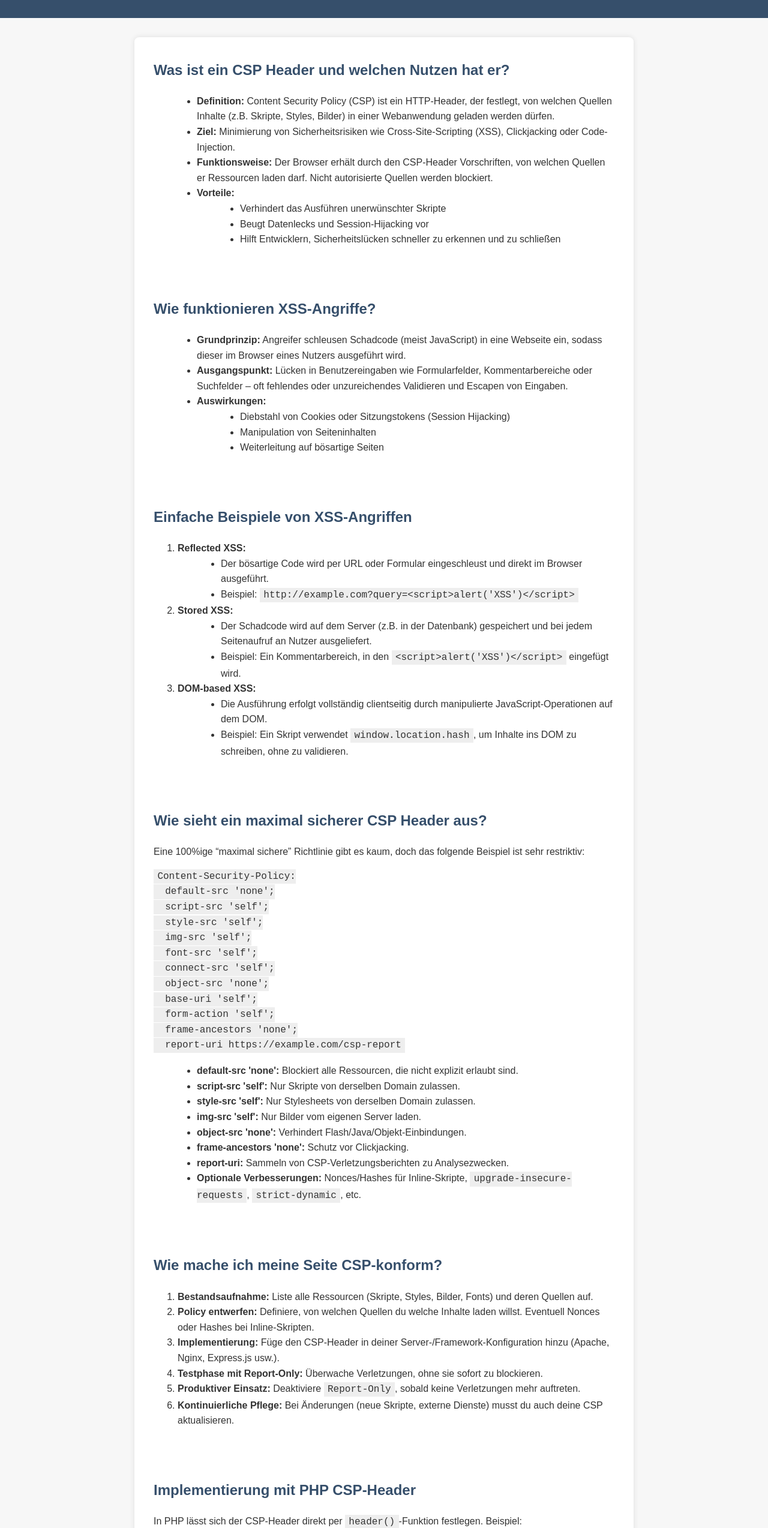
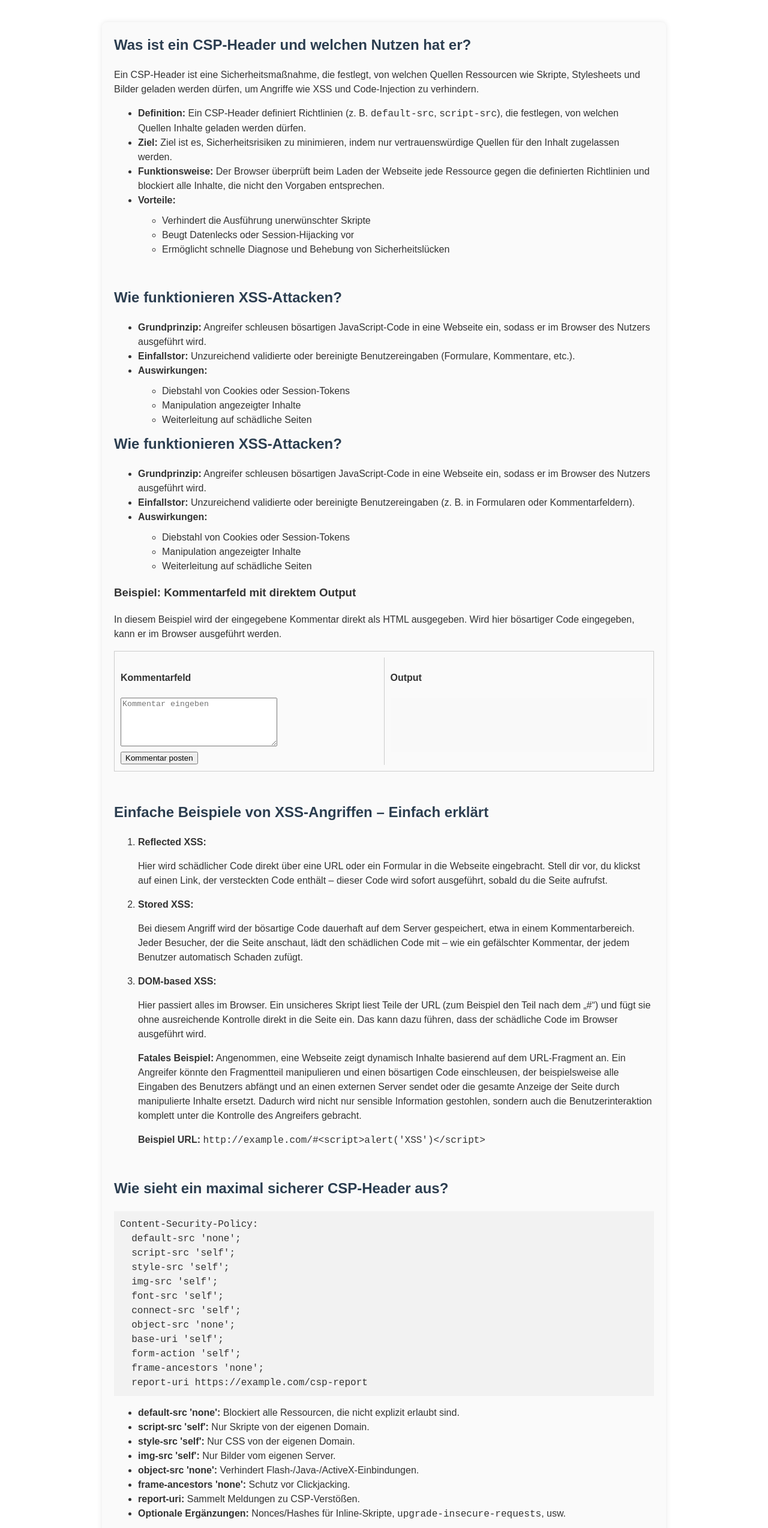
Before and after one commit to rijhof/how-to-csp-wordpress, a plain HTML site: page index.html in a window 1280 px wide. Shown: the part 91-2638 px from the top of the page at 60% size. Drawn offline with Linux system fonts and the light colour scheme.

Commit message:
core(): add content

```diff
--- a/index.html
+++ b/index.html
@@ -2,135 +2,137 @@
 <html lang="de">
 <head>
     <meta charset="UTF-8" />
-    <title>Content Security Policy (CSP) - Einführung</title>
-    <style>
-        /* Grundlegendes, leichtes Styling */
-        body {
-            margin: 0;
-            font-family: Arial, sans-serif;
-            background-color: #f7f7f7;
-            color: #333;
-            line-height: 1.6;
-        }
-
-        header {
-            background-color: #364f6b;
-            color: #fff;
-            padding: 1rem;
-            text-align: center;
-        }
-
-        main {
-            max-width: 800px;
-            margin: 2rem auto;
-            padding: 0 1rem;
-            background-color: #fff;
-            border-radius: 8px;
-            box-shadow: 0 0 10px rgba(0,0,0,0.1);
-        }
-
-        h1, h2 {
-            color: #364f6b;
-        }
-
-        h1 {
-            margin-top: 0;
-            padding-top: 1rem;
-            text-align: center;
-        }
-
-        section {
-            margin: 1rem 0;
-            padding: 1rem;
-        }
-
-        ul {
-            list-style-type: disc;
-            margin-left: 2rem;
-        }
-
-        code {
-            background-color: #eee;
-            padding: 0.2rem 0.4rem;
-            font-family: "Courier New", monospace;
-        }
-
-        footer {
-            text-align: center;
-            padding: 1rem;
-            color: #666;
-        }
-    </style>
+    <title>Content Security Policy (CSP) - Übersicht</title>
+    <link rel="stylesheet" href="style.css" />
 </head>
 <body>
 
+<!-- Optionaler Sticky Header (falls gewünscht) -->
 <header>
-    <h1>Content Security Policy (CSP) - Einführung</h1>
+    <h1>Content Security Policy (CSP) - Übersicht</h1>
 </header>
 
-<main>
-    <!-- Was ist ein CSP Header und welchen Nutzen hat es? -->
+<main class="content-box">
+    <!-- Alle Bereiche werden direkt angezeigt, ohne Buttons oder Animationen -->
+
     <section>
-        <h2>Was ist ein CSP Header und welchen Nutzen hat er?</h2>
+        <h2>Was ist ein CSP-Header und welchen Nutzen hat er?</h2>
+        <p>
+            Ein CSP-Header ist eine Sicherheitsmaßnahme, die festlegt, von welchen Quellen Ressourcen wie Skripte, Stylesheets und Bilder geladen werden dürfen, um Angriffe wie XSS und Code-Injection zu verhindern.
+        </p>
         <ul>
-            <li><strong>Definition:</strong> Content Security Policy (CSP) ist ein HTTP-Header, der festlegt, von welchen Quellen Inhalte (z.B. Skripte, Styles, Bilder) in einer Webanwendung geladen werden dürfen.</li>
-            <li><strong>Ziel:</strong> Minimierung von Sicherheitsrisiken wie Cross-Site-Scripting (XSS), Clickjacking oder Code-Injection.</li>
-            <li><strong>Funktionsweise:</strong> Der Browser erhält durch den CSP-Header Vorschriften, von welchen Quellen er Ressourcen laden darf. Nicht autorisierte Quellen werden blockiert.</li>
-            <li><strong>Vorteile:</strong>
+            <li>
+                <strong>Definition:</strong> Ein CSP-Header definiert Richtlinien (z. B. <code>default-src</code>, <code>script-src</code>), die festlegen, von welchen Quellen Inhalte geladen werden dürfen.
+            </li>
+            <li>
+                <strong>Ziel:</strong> Ziel ist es, Sicherheitsrisiken zu minimieren, indem nur vertrauenswürdige Quellen für den Inhalt zugelassen werden.
+            </li>
+            <li>
+                <strong>Funktionsweise:</strong> Der Browser überprüft beim Laden der Webseite jede Ressource gegen die definierten Richtlinien und blockiert alle Inhalte, die nicht den Vorgaben entsprechen.
+            </li>
+            <li>
+                <strong>Vorteile:</strong>
                 <ul>
-                    <li>Verhindert das Ausführen unerwünschter Skripte</li>
-                    <li>Beugt Datenlecks und Session-Hijacking vor</li>
-                    <li>Hilft Entwicklern, Sicherheitslücken schneller zu erkennen und zu schließen</li>
+                    <li>Verhindert die Ausführung unerwünschter Skripte</li>
+                    <li>Beugt Datenlecks oder Session-Hijacking vor</li>
+                    <li>Ermöglicht schnelle Diagnose und Behebung von Sicherheitslücken</li>
                 </ul>
             </li>
         </ul>
     </section>
 
-    <!-- Wie funktionieren XSS Attacks? -->
     <section>
-        <h2>Wie funktionieren XSS-Angriffe?</h2>
+        <h2>Wie funktionieren XSS-Attacken?</h2>
         <ul>
-            <li><strong>Grundprinzip:</strong> Angreifer schleusen Schadcode (meist JavaScript) in eine Webseite ein, sodass dieser im Browser eines Nutzers ausgeführt wird.</li>
-            <li><strong>Ausgangspunkt:</strong> Lücken in Benutzereingaben wie Formularfelder, Kommentarbereiche oder Suchfelder – oft fehlendes oder unzureichendes Validieren und Escapen von Eingaben.</li>
+            <li><strong>Grundprinzip:</strong> Angreifer schleusen bösartigen JavaScript-Code in eine Webseite ein, sodass er im Browser des Nutzers ausgeführt wird.</li>
+            <li><strong>Einfallstor:</strong> Unzureichend validierte oder bereinigte Benutzereingaben (Formulare, Kommentare, etc.).</li>
             <li><strong>Auswirkungen:</strong>
                 <ul>
-                    <li>Diebstahl von Cookies oder Sitzungstokens (Session Hijacking)</li>
-                    <li>Manipulation von Seiteninhalten</li>
-                    <li>Weiterleitung auf bösartige Seiten</li>
+                    <li>Diebstahl von Cookies oder Session-Tokens</li>
+                    <li>Manipulation angezeigter Inhalte</li>
+                    <li>Weiterleitung auf schädliche Seiten</li>
                 </ul>
             </li>
         </ul>
+
+        <section>
+            <h2>Wie funktionieren XSS-Attacken?</h2>
+            <ul>
+                <li>
+                    <strong>Grundprinzip:</strong> Angreifer schleusen bösartigen JavaScript-Code in eine Webseite ein, sodass er im Browser des Nutzers ausgeführt wird.
+                </li>
+                <li>
+                    <strong>Einfallstor:</strong> Unzureichend validierte oder bereinigte Benutzereingaben (z. B. in Formularen oder Kommentarfeldern).
+                </li>
+                <li>
+                    <strong>Auswirkungen:</strong>
+                    <ul>
+                        <li>Diebstahl von Cookies oder Session-Tokens</li>
+                        <li>Manipulation angezeigter Inhalte</li>
+                        <li>Weiterleitung auf schädliche Seiten</li>
+                    </ul>
+                </li>
+            </ul>
+            <h3>Beispiel: Kommentarfeld mit direktem Output</h3>
+            <p>
+                In diesem Beispiel wird der eingegebene Kommentar direkt als HTML ausgegeben. Wird hier bösartiger Code eingegeben, kann er im Browser ausgeführt werden.
+            </p>
+            <div style="display: flex; border: 1px solid #ccc; padding: 10px;">
+                <div style="flex: 1; padding-right: 10px;">
+                    <h4>Kommentarfeld</h4>
+                    <textarea id="commentInput" rows="5" cols="30" placeholder="Kommentar eingeben"></textarea>
+                    <br>
+                    <button onclick="postComment()">Kommentar posten</button>
+                </div>
+                <div style="flex: 1; padding-left: 10px; border-left: 1px solid #ccc;">
+                    <h4>Output</h4>
+                    <div id="commentOutput" style="min-height: 80px; background: #f9f9f9; padding: 5px;"></div>
+                </div>
+            </div>
+            <script>
+                function postComment() {
+                    var comment = document.getElementById('commentInput').value;
+                    // UNSICHER: Direkte Ausgabe von Benutzereingaben ohne Filterung!
+                    document.getElementById('commentOutput').innerHTML = comment;
+                }
+            </script>
+        </section>
+
+
     </section>
 
-    <!-- Einfache Beispiele von XSS-Attacken -->
     <section>
-        <h2>Einfache Beispiele von XSS-Angriffen</h2>
+        <h2>Einfache Beispiele von XSS-Angriffen – Einfach erklärt</h2>
         <ol>
-            <li><strong>Reflected XSS:</strong>
-                <ul>
-                    <li>Der bösartige Code wird per URL oder Formular eingeschleust und direkt im Browser ausgeführt.</li>
-                    <li>Beispiel: <code>http://example.com?query=&lt;script&gt;alert('XSS')&lt;/script&gt;</code></li>
-                </ul>
+            <li>
+                <strong>Reflected XSS:</strong>
+                <p>
+                    Hier wird schädlicher Code direkt über eine URL oder ein Formular in die Webseite eingebracht. Stell dir vor, du klickst auf einen Link, der versteckten Code enthält – dieser Code wird sofort ausgeführt, sobald du die Seite aufrufst.
+                </p>
             </li>
-            <li><strong>Stored XSS:</strong>
-                <ul>
-                    <li>Der Schadcode wird auf dem Server (z.B. in der Datenbank) gespeichert und bei jedem Seitenaufruf an Nutzer ausgeliefert.</li>
-                    <li>Beispiel: Ein Kommentarbereich, in den <code>&lt;script&gt;alert('XSS')&lt;/script&gt;</code> eingefügt wird.</li>
-                </ul>
+            <li>
+                <strong>Stored XSS:</strong>
+                <p>
+                    Bei diesem Angriff wird der bösartige Code dauerhaft auf dem Server gespeichert, etwa in einem Kommentarbereich. Jeder Besucher, der die Seite anschaut, lädt den schädlichen Code mit – wie ein gefälschter Kommentar, der jedem Benutzer automatisch Schaden zufügt.
+                </p>
             </li>
-            <li><strong>DOM-based XSS:</strong>
-                <ul>
-                    <li>Die Ausführung erfolgt vollständig clientseitig durch manipulierte JavaScript-Operationen auf dem DOM.</li>
-                    <li>Beispiel: Ein Skript verwendet <code>window.location.hash</code>, um Inhalte ins DOM zu schreiben, ohne zu validieren.</li>
-                </ul>
+            <li>
+                <strong>DOM-based XSS:</strong>
+                <p>
+                    Hier passiert alles im Browser. Ein unsicheres Skript liest Teile der URL (zum Beispiel den Teil nach dem „#“) und fügt sie ohne ausreichende Kontrolle direkt in die Seite ein. Das kann dazu führen, dass der schädliche Code im Browser ausgeführt wird.
+                </p>
+                <p>
+                    <strong>Fatales Beispiel:</strong> Angenommen, eine Webseite zeigt dynamisch Inhalte basierend auf dem URL-Fragment an. Ein Angreifer könnte den Fragmentteil manipulieren und einen bösartigen Code einschleusen, der beispielsweise alle Eingaben des Benutzers abfängt und an einen externen Server sendet oder die gesamte Anzeige der Seite durch manipulierte Inhalte ersetzt. Dadurch wird nicht nur sensible Information gestohlen, sondern auch die Benutzerinteraktion komplett unter die Kontrolle des Angreifers gebracht.
+                </p>
+                <p>
+                    <strong>Beispiel URL:</strong> <code>http://example.com/#&lt;script&gt;alert('XSS')&lt;/script&gt;</code>
+                </p>
             </li>
         </ol>
     </section>
 
-    <!-- Wie sieht ein maximal sicherer CSP Header aus? -->
     <section>
-        <h2>Wie sieht ein maximal sicherer CSP Header aus?</h2>
-        <p>Eine 100%ige “maximal sichere” Richtlinie gibt es kaum, doch das folgende Beispiel ist sehr restriktiv:</p>
+        <h2>Wie sieht ein maximal sicherer CSP-Header aus?</h2>
         <pre><code>Content-Security-Policy:
   default-src 'none';
   script-src 'self';
@@ -146,57 +148,99 @@
 </code></pre>
         <ul>
             <li><strong>default-src 'none':</strong> Blockiert alle Ressourcen, die nicht explizit erlaubt sind.</li>
-            <li><strong>script-src 'self':</strong> Nur Skripte von derselben Domain zulassen.</li>
-            <li><strong>style-src 'self':</strong> Nur Stylesheets von derselben Domain zulassen.</li>
-            <li><strong>img-src 'self':</strong> Nur Bilder vom eigenen Server laden.</li>
-            <li><strong>object-src 'none':</strong> Verhindert Flash/Java/Objekt-Einbindungen.</li>
+            <li><strong>script-src 'self':</strong> Nur Skripte von der eigenen Domain.</li>
+            <li><strong>style-src 'self':</strong> Nur CSS von der eigenen Domain.</li>
+            <li><strong>img-src 'self':</strong> Nur Bilder vom eigenen Server.</li>
+            <li><strong>object-src 'none':</strong> Verhindert Flash-/Java-/ActiveX-Einbindungen.</li>
             <li><strong>frame-ancestors 'none':</strong> Schutz vor Clickjacking.</li>
-            <li><strong>report-uri:</strong> Sammeln von CSP-Verletzungsberichten zu Analysezwecken.</li>
-            <li><strong>Optionale Verbesserungen:</strong> Nonces/Hashes für Inline-Skripte, <code>upgrade-insecure-requests</code>, <code>strict-dynamic</code>, etc.</li>
+            <li><strong>report-uri:</strong> Sammelt Meldungen zu CSP-Verstößen.</li>
+            <li><strong>Optionale Ergänzungen:</strong> Nonces/Hashes für Inline-Skripte, <code>upgrade-insecure-requests</code>, usw.</li>
         </ul>
     </section>
 
-    <!-- Wie mache ich nun meine Seite CSP konform? -->
     <section>
         <h2>Wie mache ich meine Seite CSP-konform?</h2>
         <ol>
             <li><strong>Bestandsaufnahme:</strong> Liste alle Ressourcen (Skripte, Styles, Bilder, Fonts) und deren Quellen auf.</li>
-            <li><strong>Policy entwerfen:</strong> Definiere, von welchen Quellen du welche Inhalte laden willst. Eventuell Nonces oder Hashes bei Inline-Skripten.</li>
-            <li><strong>Implementierung:</strong> Füge den CSP-Header in deiner Server-/Framework-Konfiguration hinzu (Apache, Nginx, Express.js usw.).</li>
-            <li><strong>Testphase mit Report-Only:</strong> Überwache Verletzungen, ohne sie sofort zu blockieren.</li>
-            <li><strong>Produktiver Einsatz:</strong> Deaktiviere <code>Report-Only</code>, sobald keine Verletzungen mehr auftreten.</li>
-            <li><strong>Kontinuierliche Pflege:</strong> Bei Änderungen (neue Skripte, externe Dienste) musst du auch deine CSP aktualisieren.</li>
+            <li><strong>Policy entwerfen:</strong> Lege fest, welche Quellen erlaubt sind. Eventuell Nonces/Hashes für Inline-Code.</li>
+            <li><strong>Implementierung:</strong> Setze den CSP-Header im Server oder im Framework (z. B. Apache, Nginx, Express.js).</li>
+            <li><strong>Test mit Report-Only:</strong> Zeichne Verstöße auf, ohne sie sofort zu blockieren.</li>
+            <li><strong>Produktivschaltung:</strong> Deaktiviere <code>Report-Only</code>, wenn alles passt.</li>
+            <li><strong>Pflege:</strong> Aktualisiere die CSP bei neuen Ressourcen oder externen Diensten.</li>
         </ol>
     </section>
 
-    <!-- PHP-Implementierung (Erweiterung) -->
     <section>
-        <h2>Implementierung mit PHP CSP-Header</h2>
-        <p>In PHP lässt sich der CSP-Header direkt per <code>header()</code>-Funktion festlegen. Beispiel:</p>
+        <h2>Implementierung mit PHP-CSP-Header (Integriertes Beispiel)</h2>
+        <p>
+            In diesem Beispiel wird ein dynamischer CSP-Header implementiert, der mithilfe eines Nonce Inline-Skripte absichert. Dazu werden zwei Dateien verwendet:
+        </p>
+        <h3>Generate_nonce.php</h3>
         <pre><code>&lt;?php
-header("Content-Security-Policy: default-src 'self'; script-src 'self'; style-src 'self'; img-src 'self';
-        font-src 'self'; object-src 'none'; base-uri 'self'; form-action 'self'; frame-ancestors 'none';
-        report-uri /csp-report-endpoint");
+function generate_nonce()
+{
+    static $nonce = null;
+    if ($nonce === null) {
+        $nonce = base64_encode(random_bytes(16));
+    }
+    return $nonce;
+}
+
+?&gt;
+</code></pre>
+
+        <h3>Csp_header.php</h3>
+        <pre><code>&lt;?php
+require_once __DIR__ . '/generate_nonce.php';
+
+function add_csp_header(): void
+{
+    $nonce = \generate_nonce();
+    header(
+        "Content-Security-Policy: "
+        . "default-src 'self'; "
+        . "style-src 'self' 'nonce-{$nonce}'; "
+        . "script-src 'strict-dynamic' 'nonce-{$nonce}' "
+        . "connect-src 'self' "
+        . "object-src 'none'; "
+        . "base-uri 'none'; "
+        . "form-action 'self'; "
+        . "img-src 'self' "
+        . "font-src 'self' "
+        . "worker-src 'self' "
+        . "frame-src 'self' "
+    );
+}
+add_action('send_headers', 'add_csp_header');
+?&gt;
+</code></pre>
+
+        <p>
+            Die Funktion <code>generate_nonce()</code> erzeugt einen zufälligen Nonce, der in den Richtlinien für <code>style-src</code> und <code>script-src</code> genutzt wird. So können Inline-Skripte und -Styles nur dann ausgeführt werden, wenn sie diesen Nonce enthalten.
+        </p>
+        <p>Beispiel für die Verwendung in einem HTML-Dokument:</p>
+        <pre><code>&lt;?php
+// Einbinden des CSP-Headers, bevor HTML ausgegeben wird:
+require_once 'Csp_header.php';
 ?&gt;
 &lt;!DOCTYPE html&gt;
-&lt;html lang=&quot;de&quot;&gt;
+&lt;html lang="de"&gt;
 &lt;head&gt;
-    &lt;meta charset=&quot;UTF-8&quot;&gt;
-    &lt;title&gt;PHP CSP Beispiel&lt;/title&gt;
+  &lt;meta charset="UTF-8"&gt;
+  &lt;title&gt;Sichere Seite mit CSP&lt;/title&gt;
 &lt;/head&gt;
 &lt;body&gt;
-    &lt;h1&gt;Willkommen zu meiner sicheren Seite&lt;/h1&gt;
-    &lt;p&gt;Diese Seite nutzt einen Content-Security-Policy-Header.&lt;/p&gt;
+  &lt;h1&gt;Willkommen auf meiner sicheren Seite&lt;/h1&gt;
+  &lt;p&gt;Diese Seite nutzt einen dynamisch generierten CSP-Header mit Nonce.&lt;/p&gt;
+  &lt;!-- Beispiel für ein Inline-Skript, das den Nonce benötigt --&gt;
+  &lt;script nonce="&lt;?php echo generate_nonce(); ?&gt;"&gt;
+    console.log('Sicheres Inline-Skript wird ausgeführt.');
+  &lt;/script&gt;
 &lt;/body&gt;
 &lt;/html&gt;
 </code></pre>
-        <ul>
-            <li>Wichtig ist, dass der Header vor jeglicher HTML-Ausgabe gesendet wird.</li>
-            <li>Solltest du Inline-Skripte verwenden, benötigst du Nonces oder Hashes in <code>script-src</code>.</li>
-            <li>Alternativ: Eintrag in .htaccess oder Server-Config (Apache/Nginx), z.B.:
-                <code>Header set Content-Security-Policy "default-src 'self'; ..."</code></li>
-        </ul>
     </section>
+
 </main>
 
 <footer>
--- /dev/null
+++ b/style.css
@@ -0,0 +1,66 @@
+/* Base reset */
+html, body {
+    margin: 0;
+    padding: 0;
+}
+
+/* General body styling */
+body {
+    font-family: Arial, sans-serif;
+    font-size: 16px;   /* min. 16px text size */
+    line-height: 1.5;
+    background-color: #FFFFFF;
+    color: #333333;
+}
+
+/* (Optional) sticky header, if you want it to stay at the top */
+header {
+    background-color: #2C3E50;
+    padding: 20px;
+    text-align: center;
+}
+
+header h1 {
+    margin: 0;
+    font-size: 32px;
+    color: #FFFFFF;
+}
+
+/* Container-Box for the flowing text */
+.content-box {
+    max-width: 900px;
+    margin: 40px auto;
+    background-color: #FAFAFA; /* Light gray background */
+    padding: 20px;
+    border-radius: 8px;
+    box-shadow: 0 0 10px rgba(0,0,0,0.1);
+}
+
+/* Extra spacing between sections */
+section {
+    margin-bottom: 50px; /* generous spacing */
+}
+
+/* Headings, lists, etc. */
+section h2 {
+    margin-top: 0;
+    color: #2C3E50;
+}
+
+section ul, section ol {
+    margin: 10px 0 10px 40px;
+    padding: 0;
+}
+
+pre {
+    background-color: #F2F2F2;
+    padding: 10px;
+    overflow-x: auto;
+}
+
+/* Footer */
+footer {
+    text-align: center;
+    padding: 10px;
+    color: #666666;
+}
```
